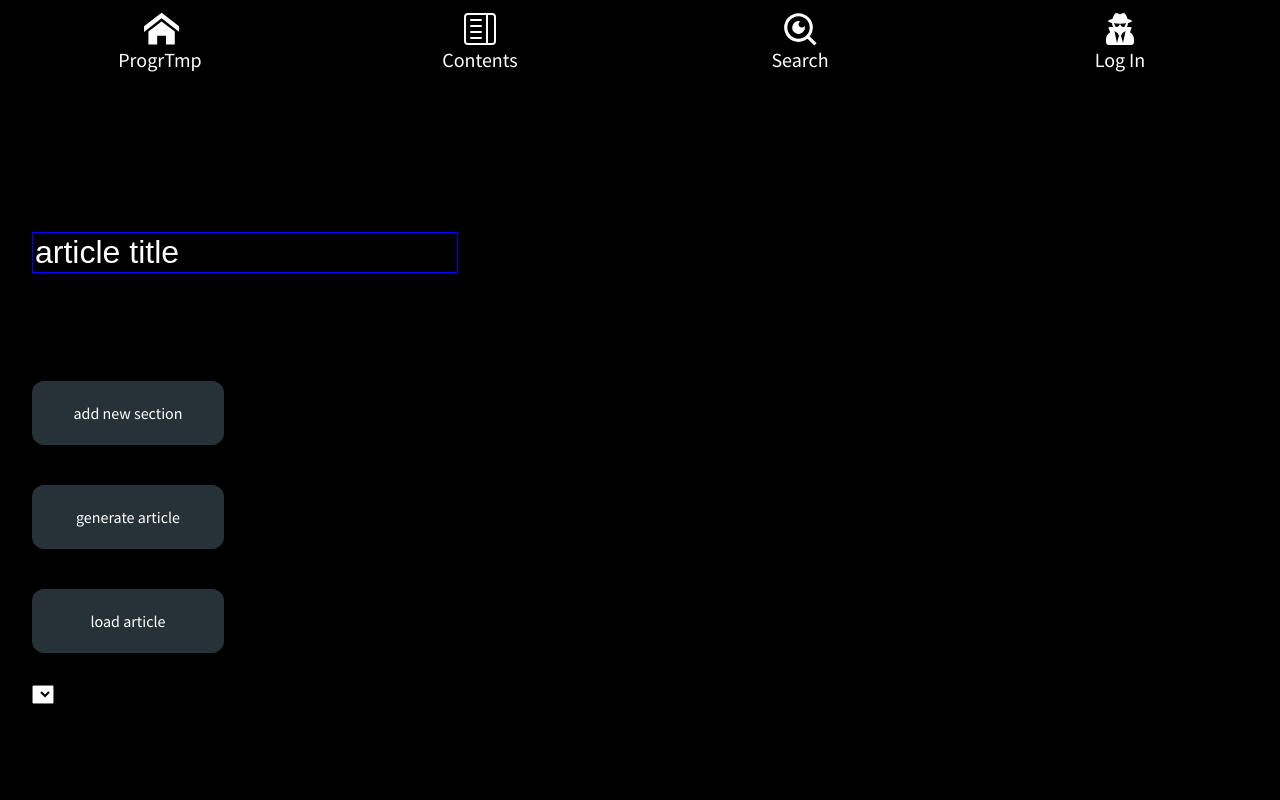
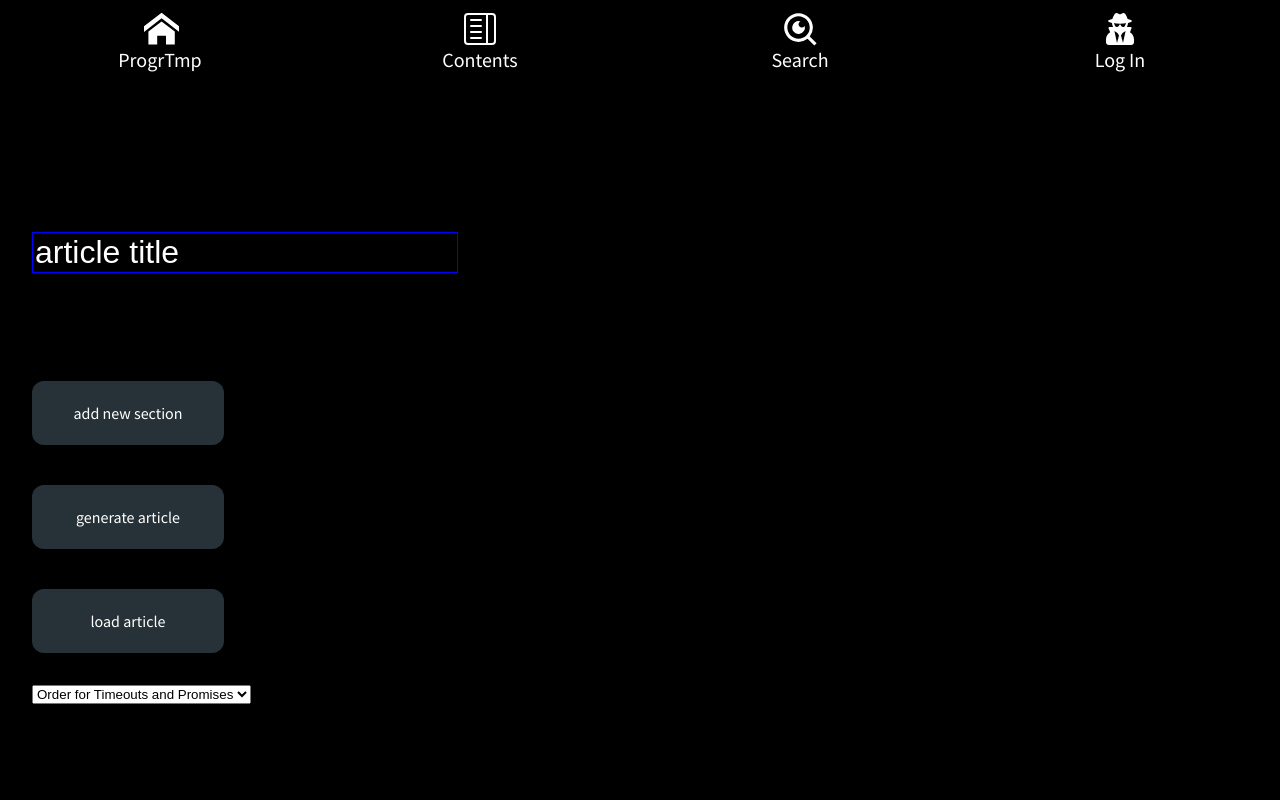
Before and after one commit to ReinaldoSalla/core-react-node-knowledge, a React (Create React App) app: page /crud in a window 1280 px wide. Shown: the top 800 px of the page. Built offline with nearby package versions, Linux system fonts and the light colour scheme.

Commit message:
feat: load articles select

```diff
--- a/src/pages/Writer/Writer.tsx
+++ b/src/pages/Writer/Writer.tsx
@@ -19,14 +19,20 @@
   ButtonsContainer,
   LoadArticleSelect
 } from './Writer.styles';
+import subcontents from '../../constants/contents/subcontents';
 
 function Writer() {
   const [title, setTitle] = useState('article title');
   const [sections, setSections] = useState<any[]>([]);
+  const [articleToLoad, setArticleToLoad] = useState(subcontents[0]);
 
   function removeSection(idToRemove: string) {
     const newSections = sections.filter(({ id }) => id !== idToRemove);
     setSections(newSections);
+  }
+
+  function onChangeArticleSelect(event: any) {
+    setArticleToLoad(event.target.value);
   }
 
   return (
@@ -258,14 +264,19 @@
       <br />
       <Button
         onClick={() => {
-          setTitle(texts.test.title);
-          setSections(texts.test.text);
+          setTitle(texts[`${articleToLoad}`].title);
+          setSections(texts[`${articleToLoad}`].text);
         }}
       >
         load article
       </Button>
-      <LoadArticleSelect>
-
+      <LoadArticleSelect
+        value={articleToLoad}
+        onChange={onChangeArticleSelect}
+      >
+        {subcontents.map((subcontent) => (
+          <option key={subcontent} value={subcontent}>{subcontent}</option>
+        ))}
       </LoadArticleSelect>
     </Container>
   );
```
Also changed, not shown: src/constants/contents/subcontents.ts (renamed from src/constants/contents/contents.utils.ts).
